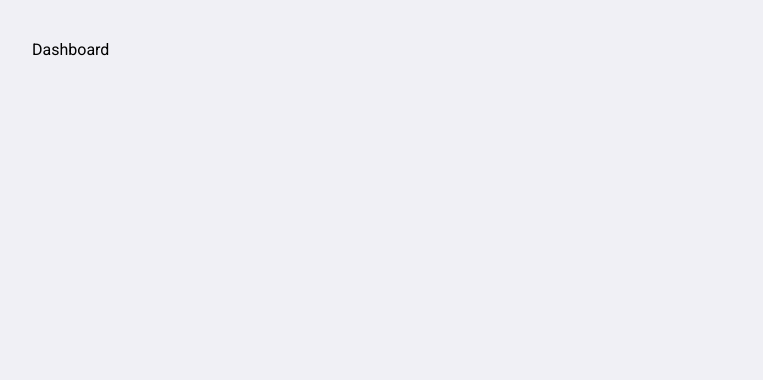
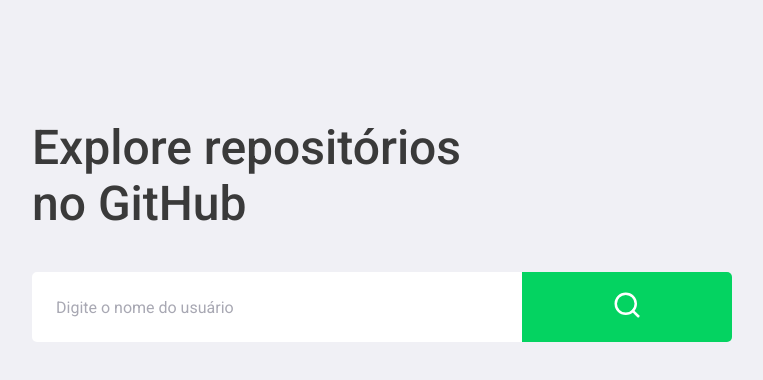
Before and after one commit to pedroaraujo20/github-repos, a React (Create React App) app: page / in a window 1280 px wide. Shown: the top 380 px of the page, without its empty margins (148-911 px from the left). Built offline with nearby package versions, Linux system fonts and the light colour scheme.

Commit message:
:sparkles: Create Dashboard

```diff
--- a/src/pages/Dashboard/index.tsx
+++ b/src/pages/Dashboard/index.tsx
@@ -1,9 +1,69 @@
-import React from 'react';
+import React, { useContext, useState } from 'react';
+import Loading from 'react-loader-spinner';
 
-// import { Container } from './styles';
+import { FiSearch } from 'react-icons/fi';
+import { UserContext } from '../../hooks/user';
+
+import Button from '../../components/Button';
+import Input from '../../components/Input';
+import ListItem from '../../components/ListItem';
+import UserInfo from '../../components/UserInfo';
+
+import { Title, Form, Repositories, Content } from './styles';
+import Error from '../../components/Error';
 
 const Dashboard = () => {
-  return <div>Dashboard</div>;
+  const {
+    userInfo,
+    repositories,
+    isLoading,
+    errorMessage,
+    setUserData,
+  } = useContext(UserContext);
+
+  const [user, setUser] = useState('');
+
+  const shouldShowUserInfo = !!userInfo.name && !isLoading && !errorMessage;
+
+  return (
+    <>
+      <Title>Explore repositórios no GitHub</Title>
+      <Form onSubmit={e => setUserData(user, e)}>
+        <Input
+          placeholder="Digite o nome do usuário"
+          type="text"
+          onChange={e => setUser(e.target.value)}
+        />
+        <Button type="submit">
+          <FiSearch size={30} />
+        </Button>
+      </Form>
+      <Content>
+        {errorMessage && <Error message={errorMessage} />}
+        {isLoading && (
+          <Loading type="ThreeDots" height={60} width={60} color="#04d361" />
+        )}
+        {shouldShowUserInfo && (
+          <>
+            <UserInfo {...userInfo} />
+            <Repositories>
+              {repositories.map(
+                ({ id, name, description, stargazers_count }) => (
+                  <ListItem
+                    key={id}
+                    id={id}
+                    title={name}
+                    subtitle={description}
+                    stargazers={stargazers_count}
+                  />
+                ),
+              )}
+            </Repositories>
+          </>
+        )}
+      </Content>
+    </>
+  );
 };
 
 export default Dashboard;
--- a/src/pages/Dashboard/styles.ts
+++ b/src/pages/Dashboard/styles.ts
@@ -1,3 +1,29 @@
 import styled from 'styled-components';
 
-export const Container = styled.div``;
+export const Title = styled.h1`
+  font-size: 48px;
+  color: #3a3a3a;
+  line-height: 56px;
+  max-width: 450px;
+  margin-top: 80px;
+`;
+
+export const Form = styled.form`
+  margin-top: 40px;
+  max-width: 700px;
+  display: flex;
+`;
+
+export const Content = styled.div`
+  margin-top: 60px;
+  display: flex;
+  align-items: center;
+  justify-content: center;
+  flex-direction: column;
+  max-width: 700px;
+  width: 100%;
+`;
+
+export const Repositories = styled.div`
+  margin-top: 30px;
+`;
```
